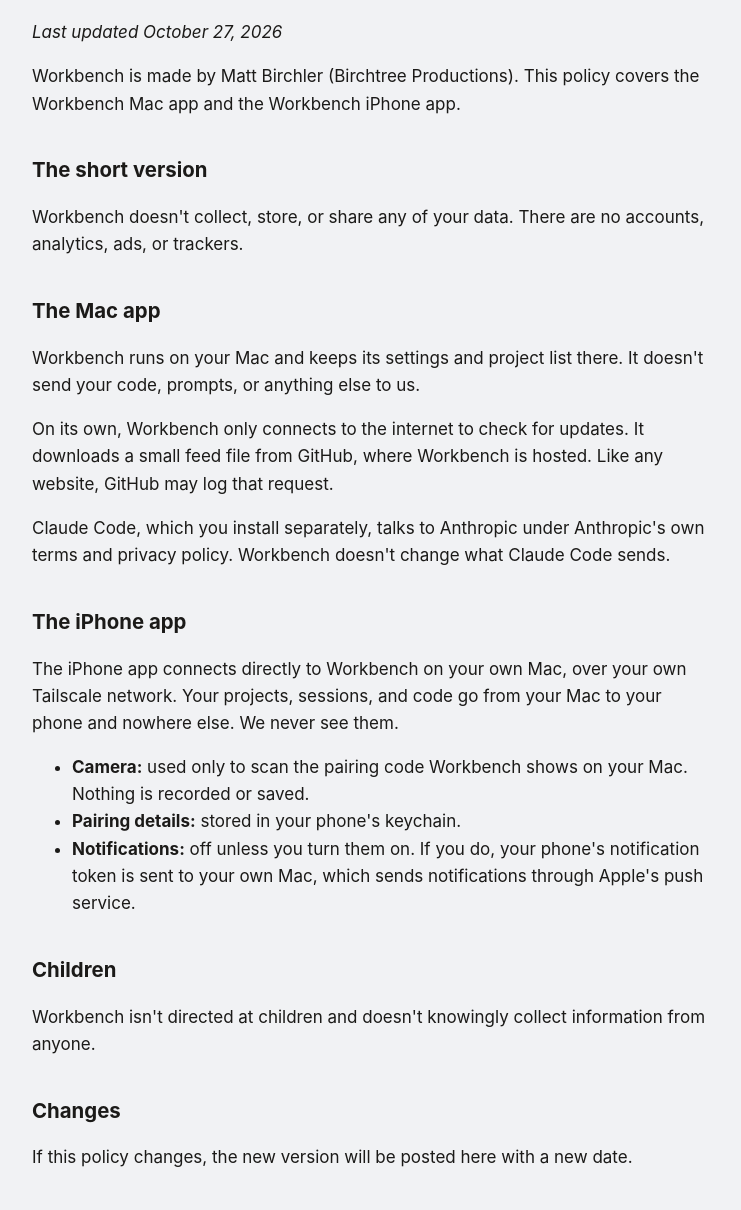
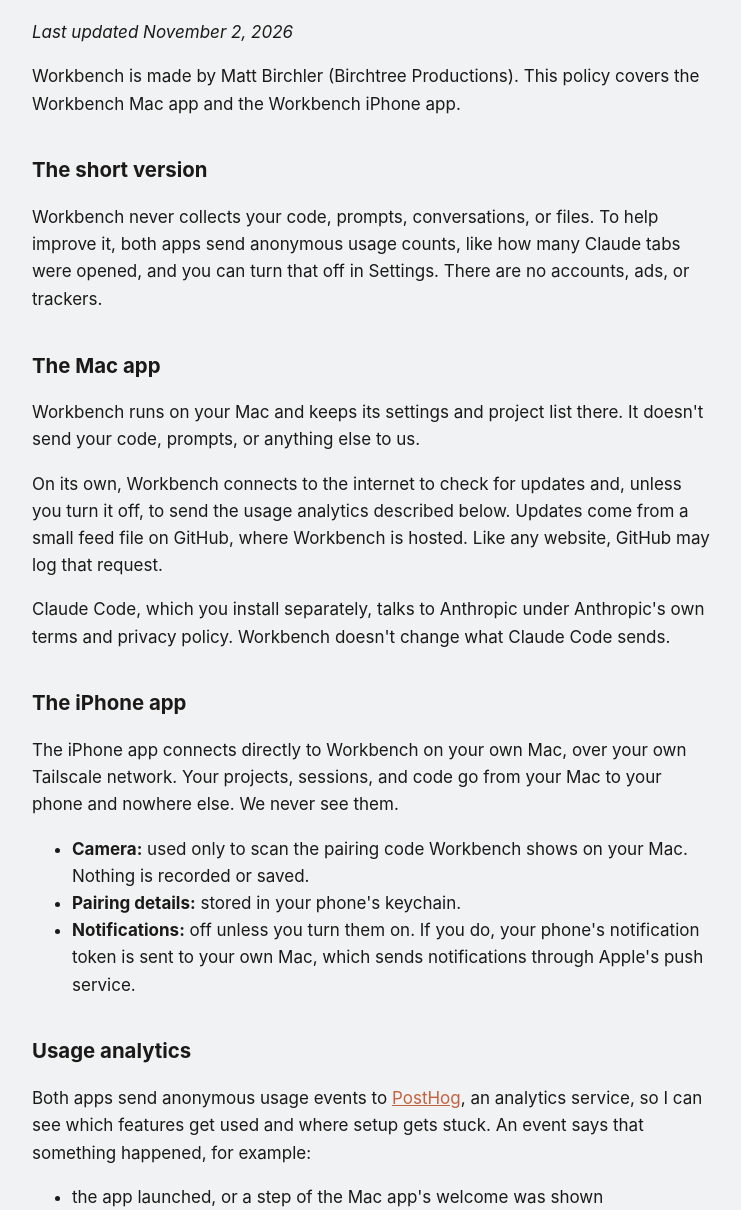
Before and after one commit to mattbirchler/bench-releases, a plain HTML site: page privacy.html in a window 1280 px wide. Shown: the part 90-1300 px from the top of the page, without its empty margins (268-1009 px from the left). Drawn offline with Linux system fonts and the light colour scheme.

Commit message:
Privacy policy describes Workbench's anonymous usage analytics and how to turn them off

```diff
--- a/privacy.html
+++ b/privacy.html
@@ -19,17 +19,23 @@ footer { margin-top: 3em; color: var(--muted); font-size: .9em; }
 <body>
 <main>
 <h1>Workbench privacy policy</h1>
-<p><em>Last updated October 27, 2026</em></p>
+<p><em>Last updated November 2, 2026</em></p>
 <p>Workbench is made by Matt Birchler (Birchtree Productions). This policy covers the Workbench Mac app and the Workbench iPhone app.</p>
 <h2>The short version</h2>
-<p>Workbench doesn't collect, store, or share any of your data. There are no accounts, analytics, ads, or trackers.</p>
+<p>Workbench never collects your code, prompts, conversations, or files. To help improve it, both apps send anonymous usage counts, like how many Claude tabs were opened, and you can turn that off in Settings. There are no accounts, ads, or trackers.</p>
 <h2>The Mac app</h2>
 <p>Workbench runs on your Mac and keeps its settings and project list there. It doesn't send your code, prompts, or anything else to us.</p>
-<p>On its own, Workbench only connects to the internet to check for updates. It downloads a small feed file from GitHub, where Workbench is hosted. Like any website, GitHub may log that request.</p>
+<p>On its own, Workbench connects to the internet to check for updates and, unless you turn it off, to send the usage analytics described below. Updates come from a small feed file on GitHub, where Workbench is hosted. Like any website, GitHub may log that request.</p>
 <p>Claude Code, which you install separately, talks to Anthropic under Anthropic's own terms and privacy policy. Workbench doesn't change what Claude Code sends.</p>
 <h2>The iPhone app</h2>
 <p>The iPhone app connects directly to Workbench on your own Mac, over your own Tailscale network. Your projects, sessions, and code go from your Mac to your phone and nowhere else. We never see them.</p>
 <ul><li><strong>Camera:</strong> used only to scan the pairing code Workbench shows on your Mac. Nothing is recorded or saved.</li><li><strong>Pairing details:</strong> stored in your phone's keychain.</li><li><strong>Notifications:</strong> off unless you turn them on. If you do, your phone's notification token is sent to your own Mac, which sends notifications through Apple's push service.</li></ul>
+<h2>Usage analytics</h2>
+<p>Both apps send anonymous usage events to <a href="https://posthog.com">PostHog</a>, an analytics service, so I can see which features get used and where setup gets stuck. An event says that something happened, for example:</p>
+<ul><li>the app launched, or a step of the Mac app's welcome was shown</li><li>a project was added, a Claude tab opened, or an agent started</li><li>a reply was sent, or a command was allowed or denied, from the iPhone</li></ul>
+<p>Events carry counts, yes or no values, and choices from fixed lists (like "chat" or "terminal"), plus the app version, your device model, and your operating system version. Each install has a random ID, created on your device and not linked to your name, email, or Apple account, so I can count how many people use Workbench and whether they come back.</p>
+<p>Events never include your code, prompts, messages, Claude's replies, file or folder names, project or branch names, or your device's name. Your time zone and language are removed before an event is sent, and PostHog is set not to keep your IP address or work out your location.</p>
+<p>To turn analytics off, go to <strong>Settings &gt; General &gt; Privacy</strong> in the Mac app, or <strong>Settings &gt; Privacy</strong> in the iPhone app.</p>
 <h2>Children</h2>
 <p>Workbench isn't directed at children and doesn't knowingly collect information from anyone.</p>
 <h2>Changes</h2>
```
Also changed, not shown: 1 other file.
